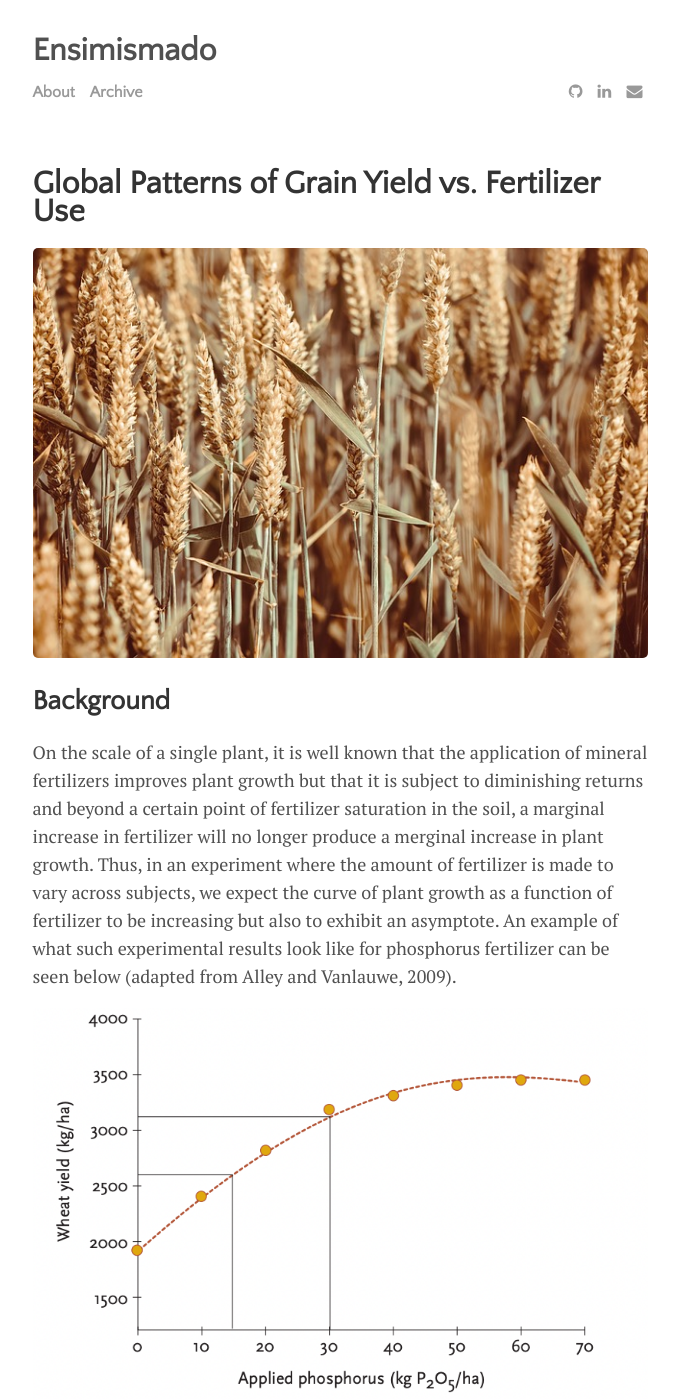
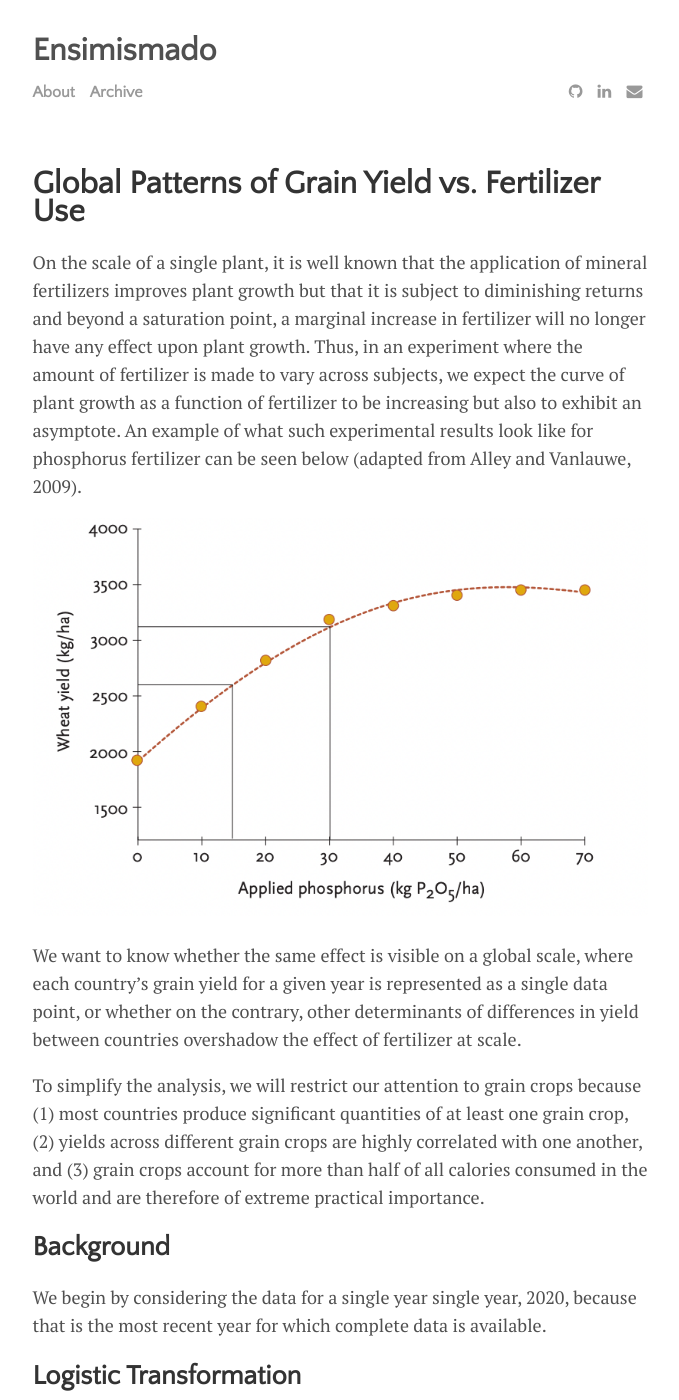
Before and after one commit to DanielAmes/DanielAmes.github.io, a Jekyll site: the page built from _posts/2024-11-14-grainyieldproject.md, in a window 1280 px wide and 1400 px high. Shown: the whole window, without its empty margins (300-979 px from the left). Built offline with Jekyll 4.4.1, drawn with Linux system fonts in a browser that asks for light colours.

Commit message:
Removed image

```diff
--- a/_posts/2024-11-14-grainyieldproject.md
+++ b/_posts/2024-11-14-grainyieldproject.md
@@ -4,11 +4,11 @@ title: "Global Patterns of Grain Yield vs. Fertilizer Use"
 author: "Daniel Ames"
 categories: journal
 tags: [documentation,sample]
-image: wheatstock.jpg
+image: #wheatstock.jpg
 hide_related_posts: true
 ---
-## Background
-On the scale of a single plant, it is well known that the application of mineral fertilizers improves plant growth but that it is subject to diminishing returns and beyond a certain point of fertilizer saturation in the soil, a marginal increase in fertilizer will no longer produce a merginal increase in plant growth.
+
+On the scale of a single plant, it is well known that the application of mineral fertilizers improves plant growth but that it is subject to diminishing returns and beyond a saturation point, a marginal increase in fertilizer will no longer have any effect upon plant growth.
 Thus, in an experiment where the amount of fertilizer is made to vary across subjects, we expect the curve of plant growth as a function of fertilizer to be increasing but also to exhibit an asymptote. An example of what such experimental results look like for phosphorus fertilizer can be seen below (adapted from Alley and Vanlauwe, 2009).
 
 ![Figure 1]({{ site.baseurl }}/assets/img/Phosphorus.png)
```
